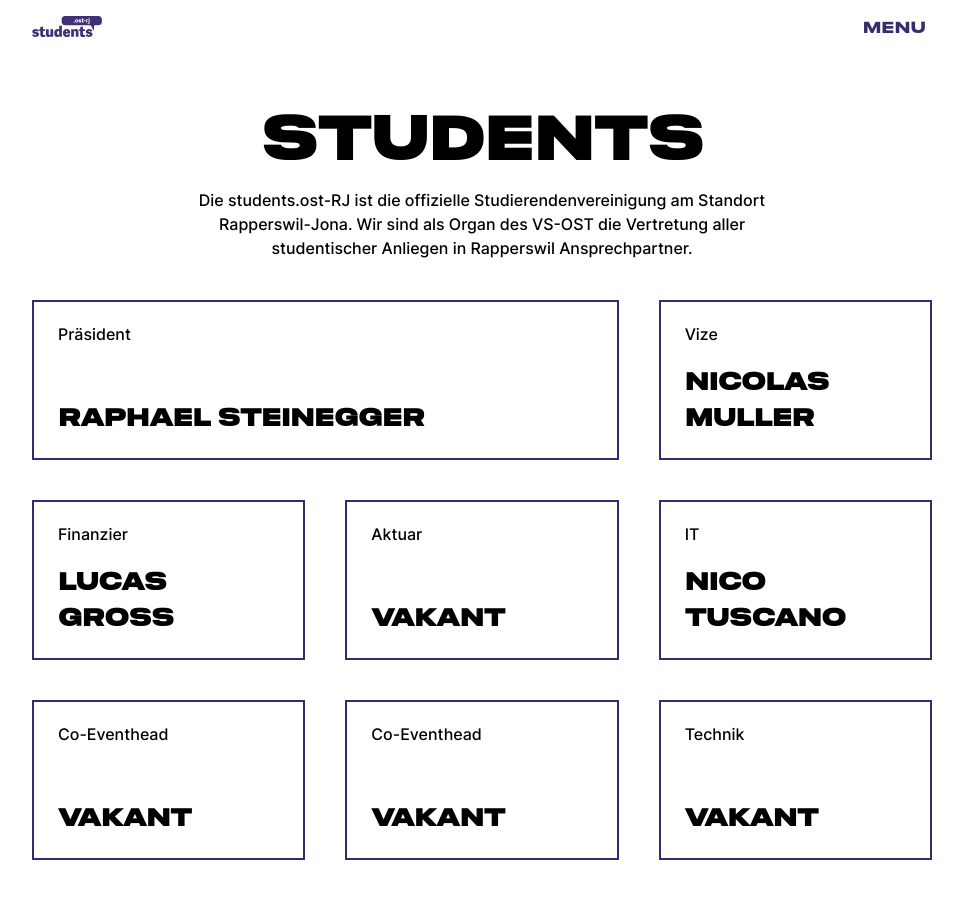
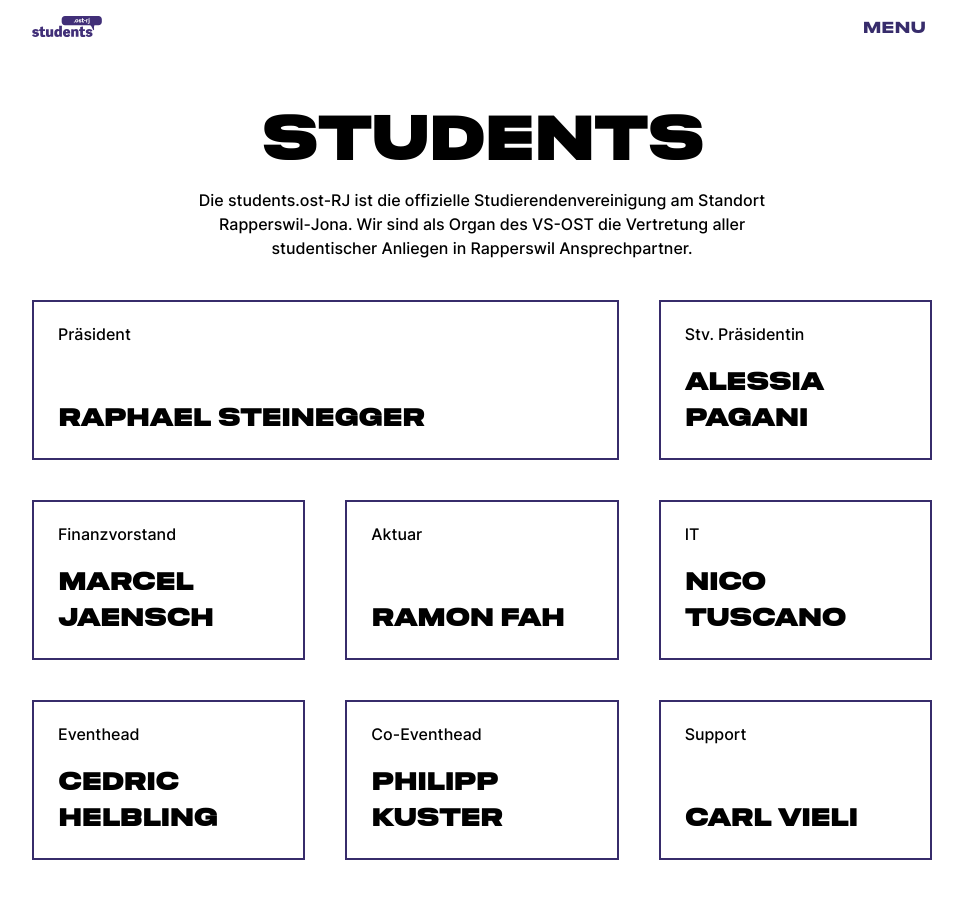
Before and after one commit to kevinloeffler/students-ost-website, a SvelteKit app: page /kontakt in a window 1280 px wide. Shown: the top 898 px of the page, without its empty margins (158-1121 px from the left). Built offline with nearby package versions, Linux system fonts and the light colour scheme.

Commit message:
Update contacts

```diff
--- a/src/routes/kontakt/+page.svelte
+++ b/src/routes/kontakt/+page.svelte
@@ -16,40 +16,36 @@
                 <h3>Raphael Steinegger</h3>
             </div>
             <div class="position position-2">
-                <p class="role">Vize</p>
-                <h3>Nicolas Müller</h3>
+                <p class="role">Stv. Präsidentin</p>
+                <h3>Alessia Pagani</h3>
             </div>
             <div class="position position-3">
-                <p class="role">Finanzier</p>
-                <h3>Lucas Gross</h3>
+                <p class="role">Finanzvorstand</p>
+                <h3>Marcel Jaensch</h3>
             </div>
             <div class="position position-4">
                 <p class="role">Aktuar</p>
-                <h3>Vakant</h3>
+                <h3>Ramon Fäh</h3>
             </div>
             <div class="position position-5">
                 <p class="role">IT</p>
                 <h3>Nico Tuscano</h3>
             </div>
             <div class="position position-6">
-                <p class="role">Co-Eventhead</p>
-                <h3>Vakant</h3>
+                <p class="role">Eventhead</p>
+                <h3>Cedric Helbling</h3>
             </div>
             <div class="position position-7">
                 <p class="role">Co-Eventhead</p>
-                <h3>Vakant</h3>
+                <h3>Philipp Kuster</h3>
             </div>
             <div class="position position-8">
-                <p class="role">Technik</p>
-                <h3>Vakant</h3>
+                <p class="role">Support</p>
+                <h3>Carl Vieli</h3>
             </div>
             <div class="position position-9">
-                <p class="role">Vertretung VS-OST</p>
-                <h3>Nicolas Müller</h3>
-            </div>
-            <div class="position position-10">
-                <p class="role">Vertretung Untervereine</p>
-                <h3>Vakant</h3>
+                <p class="role">Logistik</p>
+                <h3>Armando Hüppi</h3>
             </div>
 
             <a href="mailto:students-rj@ost.ch">
```
Also changed, not shown: src/routes/vereine/[verein]/+page.svelte (+30 -17 lines).
